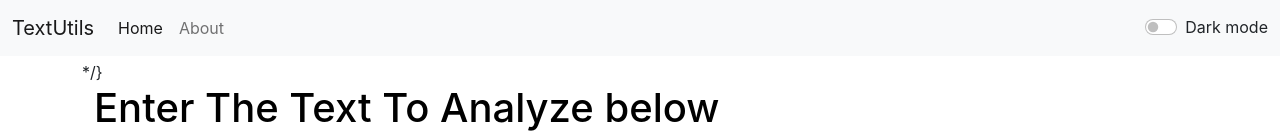
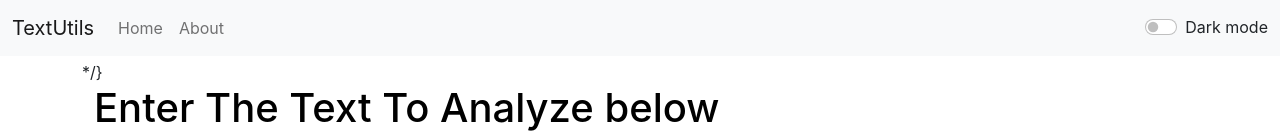
Before and after one commit to anujvkmgithub/TextUtils-ReactApp, a React (Create React App) app: page / in a window 1280 px wide. Shown: the top 138 px of the page. Built offline with nearby package versions, Linux system fonts and the light colour scheme.

Commit message:
Add files via upload

```diff
--- a/src/components/Navbar.js
+++ b/src/components/Navbar.js
@@ -1,23 +1,23 @@
 import React from 'react';
-//import { Link } from 'react-router-dom';
+import { Link } from 'react-router-dom';
 
 export default function Navbar(props) {
   return(
         <nav className={`navbar navbar-expand-lg navbar-${props.mode} bg-${props.mode}`}>
             <div className="container-fluid">
-              <a className="navbar-brand" href="#">{props.title}
-              </a>
+              <Link className="navbar-brand" to="/">{props.title}
+              </Link>
                 <button className="navbar-toggler" type="button" data-bs-toggle="collapse" data-bs-target="#navbarSupportedContent" aria-controls="navbarSupportedContent" aria-expanded="false" aria-label="Toggle navigation">
                   <span className="navbar-toggler-icon"></span>
                 </button>
                 <div className="collapse navbar-collapse" id="navbarSupportedContent">
                   <ul className="navbar-nav me-auto mb-2 mb-lg-0">
                     <li className="nav-item">
-                      <a className="nav-link active" aria-current="page" href="#">Home</a>
+                      <Link className="nav-link" aria-current="page" to="/">Home</Link>
                     </li>
                     <li className="nav-item">
-                      <a className="nav-link" href="/about">{props.aboutText}
-                      </a>
+                      <Link className="nav-link" to="/about">{props.aboutText}
+                      </Link>
                     </li>
                   </ul>
                   <div className={`form-check form-switch text-${props.mode=== 'light'?'dark':'light'}`}>
```
